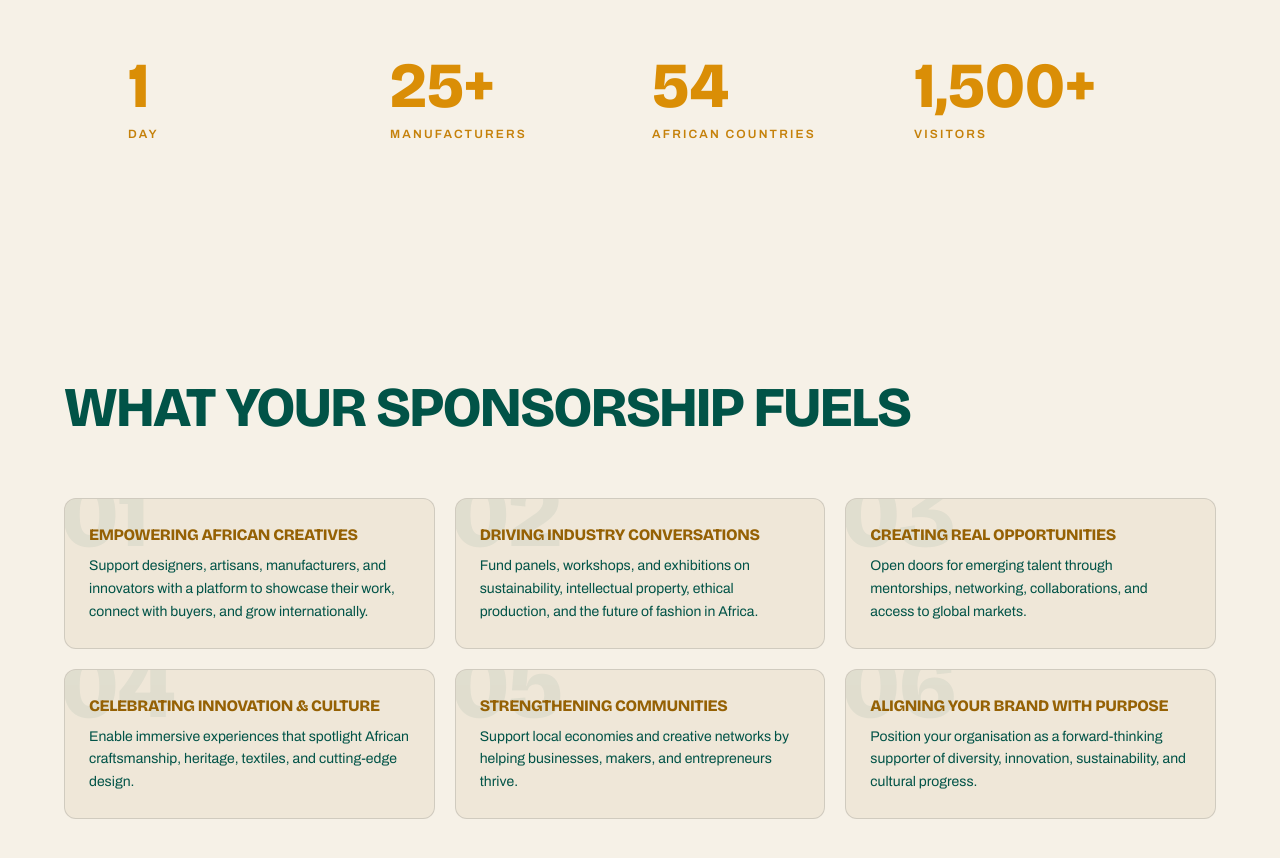
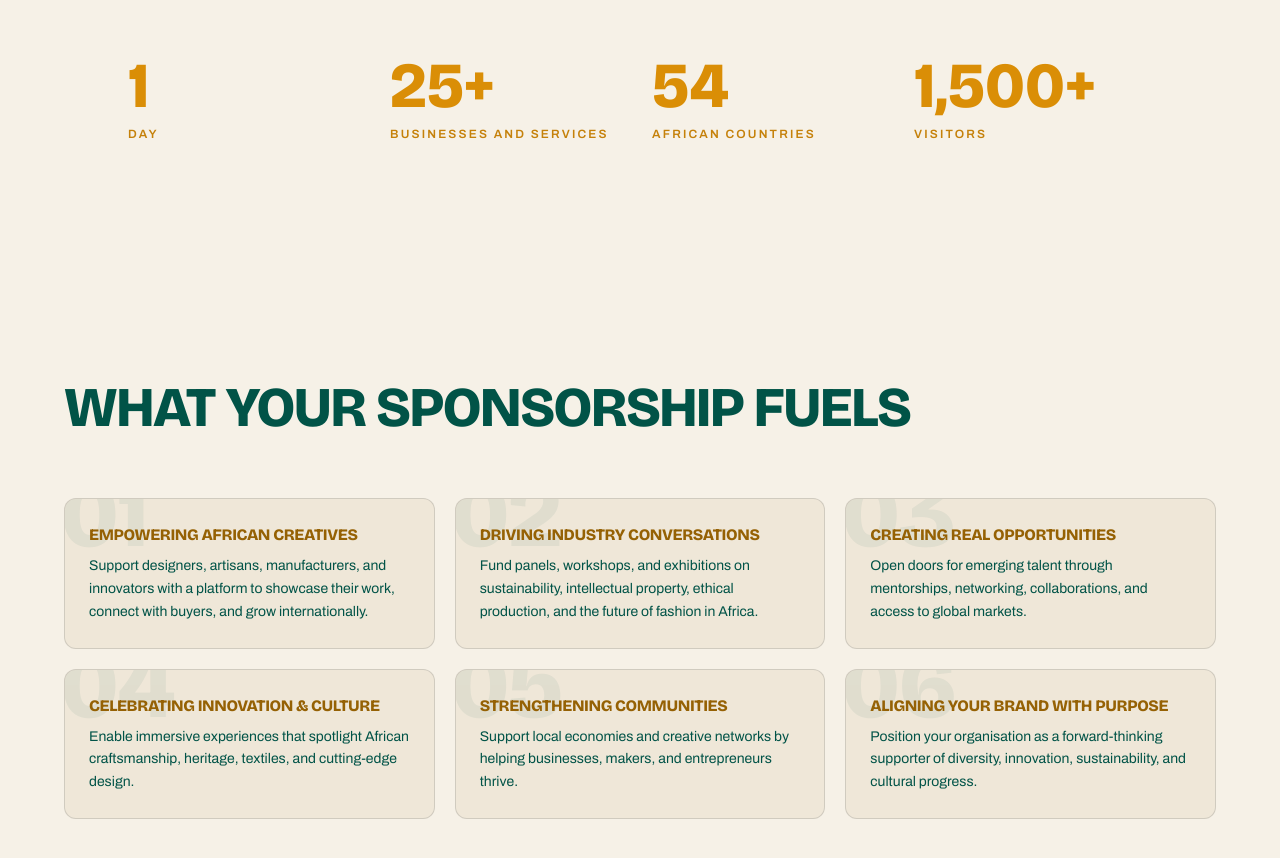
Before and after one commit to cimonstech/altfff, a Next.js app: page /sponsorship in a window 1280 px wide. Shown: the part 840-1698 px from the top of the page. Built offline with nearby package versions, Linux system fonts and the light colour scheme; no server answers; the database is empty.

Commit message:
25+ manufacturers

```diff
--- a/src/components/AboutHero.tsx
+++ b/src/components/AboutHero.tsx
@@ -498,7 +498,7 @@ export default function AboutHero() {
                 ))}
               </div>
               <span className="rounded-full border border-hairline px-2 py-1 text-[9px] font-semibold uppercase tracking-wider text-ink/70">
-                +25 Manufacturers
+                +25 Businesses and Services
               </span>
             </div>
           </div>
--- a/src/components/SponsorshipWhyItMatters.tsx
+++ b/src/components/SponsorshipWhyItMatters.tsx
@@ -6,7 +6,7 @@ import { prefersReducedMotion } from "@/lib/reduced-motion";
 
 const STATS = [
   { value: 1, suffix: "", label: "Day" },
-  { value: 25, suffix: "+", label: "Manufacturers" },
+  { value: 25, suffix: "+", label: "Businesses and Services" },
   { value: 54, suffix: "", label: "African Countries" },
   { value: 1500, suffix: "+", label: "Visitors" },
 ];
--- a/src/components/Stats.tsx
+++ b/src/components/Stats.tsx
@@ -8,7 +8,7 @@ import AmbientAtmosphere from "@/components/AmbientAtmosphere";
 
 const STATS = [
   { value: 54, suffix: "", label: "African Countries" },
-  { value: 25, suffix: "+", label: "Manufacturers" },
+  { value: 25, suffix: "+", label: "Businesses and Services" },
   { value: 1500, suffix: "+", label: "Visitors" },
 ];
 
```
